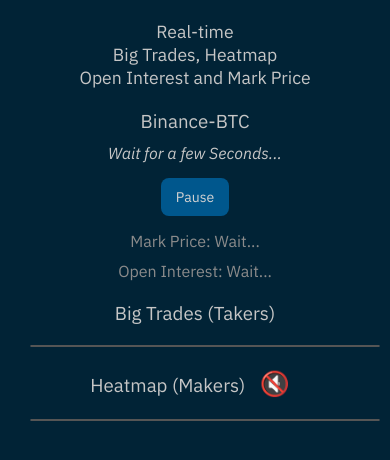
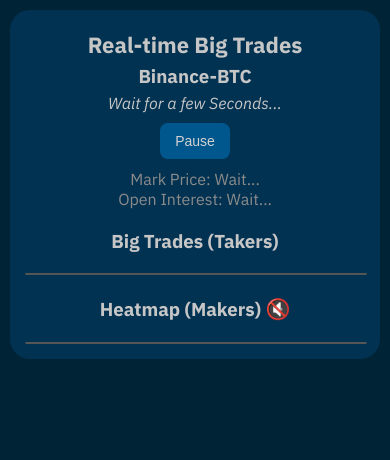
Before and after one commit to nitecity/heatmap, a plain HTML site: page index.html in a window 390 px wide. Drawn offline with Linux system fonts and the light colour scheme; no server answers.

Commit message:
fixed flowing problem

```diff
--- a/index.html
+++ b/index.html
@@ -11,9 +11,9 @@
         <link rel="stylesheet" type="text/css" href="style.css">
     </head>
     <body>
-
-        <h2>Real-time <br/>Big Trades, Heatmap<br/>Open Interest and Mark Price</h2>
-        <h3>Binance-BTC</h3>
+        <div class="main">
+            <h2 class="head">Real-time Big Trades</h2>
+            <h3 class="head">Binance-BTC</h3>
             <div id="temp">Wait for a few Seconds...</div>
             <button id="pause" class="button">Pause</button>
             <div id="markPrice" class="markPrice">Mark Price: Wait...</div>
@@ -22,7 +22,7 @@
             <div id="container1" class="container"></div>
             <h3>Heatmap (Makers) <span id="alarmEmoji"><audio id="alarmSound" src="./alarm/6.mp3"></audio>🔇</span></h3>
             <div id="container2" class="container"></div>
-
+        </div>
 
         <script type="module">
             import { sdk } from 'https://esm.sh/@farcaster/frame-sdk'
--- a/script.js
+++ b/script.js
@@ -13,6 +13,7 @@
 
 setTimeout( () => {
     temp.classList.add('temp');
+    temp.remove();
 }, 10000);
 
 container1.addEventListener('click', () => {
--- a/style.css
+++ b/style.css
@@ -1,5 +1,10 @@
-* {
-    box-sizing: border-box;
+body {
+    display: flex;
+    text-align: center;
+    background-color: #012336;
+    align-items: center;
+    justify-content: center;
+    margin:0;
     margin: 10px;
     padding: 0;
     font-family: "IBM Plex Sans", sans-serif;
@@ -9,33 +14,13 @@
     font-variation-settings:"wdth" 100;
 }
 
-body {
-    text-align: center;
-    background-color: #012336;
+.main {
+    background-color: rgb(2, 50, 82);
+    padding: 15px;
+    border-radius: 20px;
+    width: 60%;
 }
 
-/* .main {
-    display: flex;
-    flex-direction: column;
-    align-items: center;
-    background-color: rgb(0, 39, 56);
-    padding: 20px;
-    border-radius: 10px;
-    box-shadow: 0 0 10px rgba(0, 0, 0, 0.5);
-    max-width: 800px;
-    width: 90%;
-} */
-
-h2 {
-    margin-bottom: 15px;
-    text-align: center;
-    color: #c6c6c6;
-}
-
-h3 {
-    margin-top: 20px;
-    color: #c6c6c6;
-}
 .container {
     border: 1px solid #555;
     border-radius: 5px;
@@ -51,7 +36,6 @@
 
 .container.expanded {
     max-height: 500px;
-    overflow-y: auto;
 }
 
 .container:not(.expanded)::after {
@@ -68,23 +52,33 @@
     z-index: 1;
 }
 
+h3 {
+    margin-top: 20px;
+    color: #c6c6c6;
+}
+
+.head {
+    margin-bottom: 5px;
+    margin-top: 5px;
+    text-align: center;
+    color: #c6c6c6;
+}
+
 .button {
     cursor: pointer;
     border: none;
     color: #d2d2d2;
     padding: 10px 15px;
     text-align: center;
-    text-decoration: none;
-    display: inline-block;
     font-size: 14px;
     border-radius: 8px;
     transition: background-color 0.3s;
     background-color: #00578d;
-    margin: 5px;
+    margin: 10px 0 10px 0;
 }
 
 .button:hover {
-    background-color: #752100;
+    background-color: rgb(0, 96, 213);
 }
 .button:active {
     background-color: #360041;
@@ -94,7 +88,6 @@
     border-radius: 5px;
     padding: 8px 10px;
     margin: 5px;
-    box-shadow : 0 0 5px rgba(0, 0, 0, 0.2);
     font-size: 14px;
     font-weight: bold;
     line-height: 1.4;
@@ -122,10 +115,6 @@
     font-weight: bold;
 }
 
-.oi {
-    margin-bottom: 10px;
-}
-
 #temp {
     color: #c6c6c6;
     font-style: italic;
@@ -138,7 +127,7 @@
 
 #alarmEmoji {
     cursor: pointer;
-    font-size: 1.5rem;
+    font-size: 20px;
 }
 
 @media (max-width: 600px) {
@@ -148,21 +137,7 @@
     }
 
     h2 {
-        font-size: 1.1rem;
-    }
-
-    h3 {
-        margin-top: 20px;
-    }
-
-    .button-controls {
-        margin-bottom: 10px;
-     }
-
-    .buttons {
-       padding: 8px 12px;
-       font-size: 13px;
-       margin: 3px;
+        font-size: 22px;
     }
 
     .container {
@@ -173,22 +148,10 @@
     }
 
     .new-data {
-        font-size: 14px;
         padding: 6px 8px;
     }
 
     .new-data span {
         margin-right: 5px;
     }
-
-    #temp {
-        color: #c6c6c6;
-        font-style: italic;
-        transition: opacity 1s ease;
-    }
-
-    .temp {
-        opacity: 0;
-    }
-
 }
```
Lines whose indentation alone changed are shown as unchanged.
